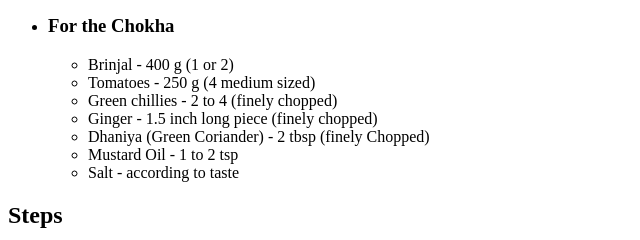
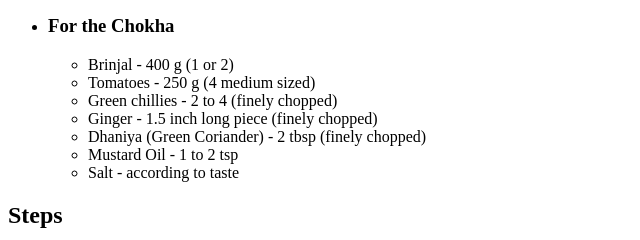
Before and after one commit to snehsourabh/odin-recipes, a plain HTML site: page recipes/litti-chokha.html in a window 1280 px wide. Shown: the part 1240-1480 px from the top of the page, 0-640 px from the left. Drawn offline with Linux system fonts and the light colour scheme.

Commit message:
Fix spelling mistake in the Ingredients section

```diff
--- a/recipes/litti-chokha.html
+++ b/recipes/litti-chokha.html
@@ -49,7 +49,7 @@
                         <li>Tomatoes - 250 g (4 medium sized)</li>
                         <li>Green chillies - 2 to 4 (finely chopped)</li>
                         <li>Ginger - 1.5 inch long piece (finely chopped)</li>
-                        <li>Dhaniya (Green Coriander) - 2 tbsp (finely Chopped)</li>
+                        <li>Dhaniya (Green Coriander) - 2 tbsp (finely chopped)</li>
                         <li>Mustard Oil - 1 to 2 tsp</li>
                         <li>Salt - according to taste</li>
                     </ul>
```
